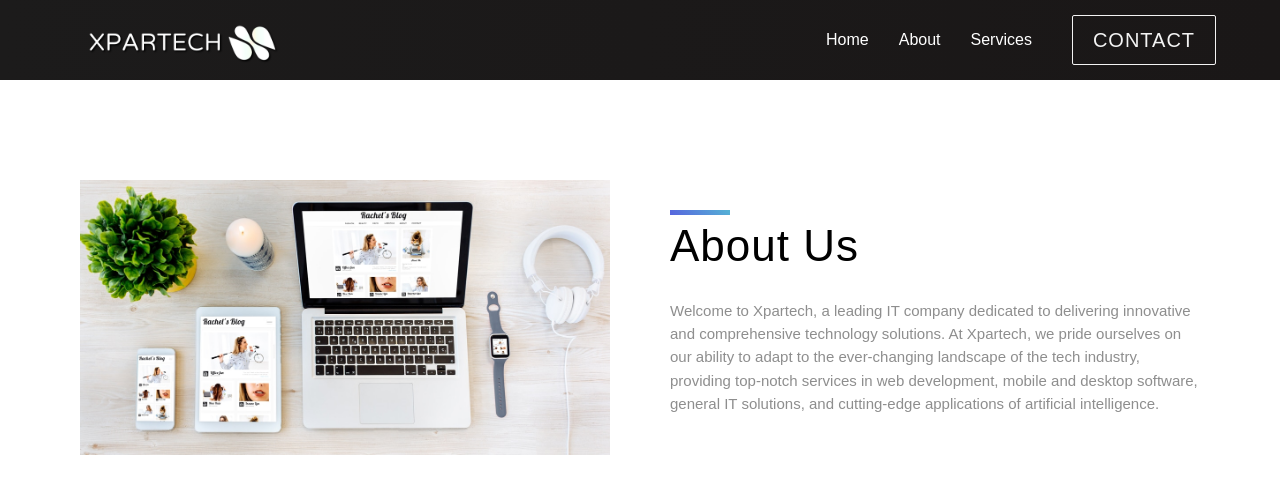
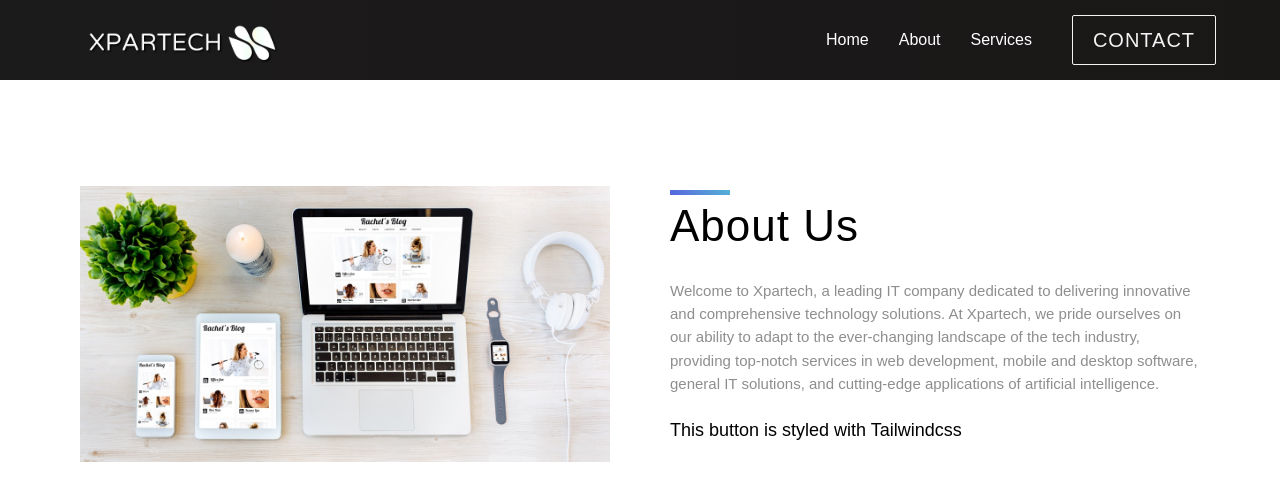
Before and after one commit to xpartech/XPARTECH, a React (Create React App) app: page /about in a window 1280 px wide. Shown: the top 500 px of the page. Built offline with nearby package versions, Linux system fonts and the light colour scheme.

Commit message:
styles a button with tailwind

```diff
--- a/src/components/About/About.js
+++ b/src/components/About/About.js
@@ -16,6 +16,8 @@ const About = () => {
                         <p className = "text">
                             Welcome to Xpartech, a leading IT company dedicated to delivering innovative and comprehensive technology solutions. At Xpartech, we pride ourselves on our ability to adapt to the ever-changing landscape of the tech industry, providing top-notch services in web development, mobile and desktop software, general IT solutions, and cutting-edge applications of artificial intelligence.
                         </p>
+
+                        <button className='text-white-900'>This button is styled with Tailwindcss</button>
                     </div>
                 </div>
             </div>
```
